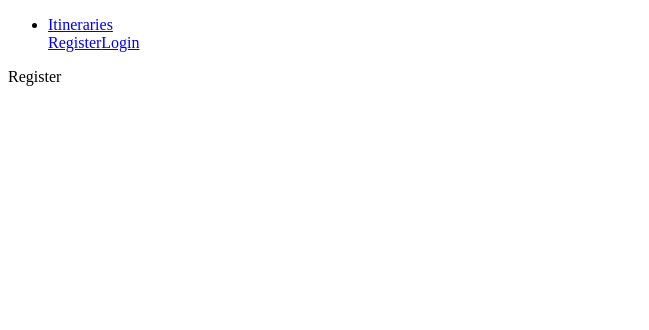
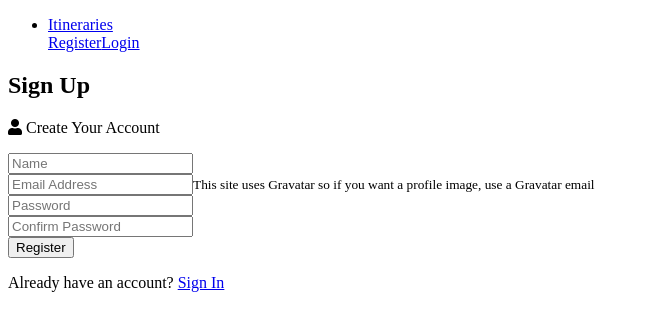
Before and after one commit to thannedel/MyItinerary, a React (Create React App) app in the folder client/: page /register in a window 1280 px wide. Shown: the top 330 px of the page, without its empty margins (0-649 px from the left). Built offline with nearby package versions, Linux system fonts and the light colour scheme.

Commit message:
register form

```diff
--- a/client/src/components/auth/Register.js
+++ b/client/src/components/auth/Register.js
@@ -1,10 +1,62 @@
-import React from 'react'
+import React, {useState} from 'react'
 
-const Register = () => {
+const Register = () =>
+{
+  const [formData, setFormData] = useState({
+    name: '',
+    email: '',
+    password: '',
+    password2: '',
+  })
+
+  const { name, email, password, password2 } = formData;
+
+  const onChange = e => setFormData({ ...formData, [e.target.name]: e.target.value });
+  const onSubmit = e => {
+    e.preventDefault();
+    if (password !== password2) {
+      console.log('Passwords do not match');
+    } else {
+      console.log(formData);
+    }
+  }
     return (
-        <div>
-            Register
+    <>
+        <h1 className="large text-primary">Sign Up</h1>
+      <p className="lead"><i className="fas fa-user"></i> Create Your Account</p>
+        <form className="form" onSubmit = {e => onSubmit(e) }>
+        <div className="form-group">
+          <input type="text" placeholder="Name" value = {name} onChange = {e=> onChange(e)} name="name" required />
         </div>
+        <div className="form-group">
+          <input type="email" placeholder="Email Address" value = {email} onChange = {e=> onChange(e)} name="email" required />
+            <small className="form-text">
+              This site uses Gravatar so if you want a profile image, use a
+              Gravatar email
+            </small>
+        </div>
+        <div className="form-group">
+          <input
+            type="password"
+            placeholder="Password"
+             value = {password} onChange = {e=> onChange(e)} name="password" required
+            minLength="6"
+          />
+        </div>
+        <div className="form-group">
+          <input
+            type="password"
+            placeholder="Confirm Password"
+             value = {password2} onChange = {e=> onChange(e)} name="password2" required
+            minLength="6"
+          />
+        </div>
+        <input type="submit" className="btn btn-primary" value="Register" />
+      </form>
+      <p className="my-1">
+        Already have an account? <a href="login.html">Sign In</a>
+      </p>
+    </>
     )
 }
 export default Register;
```
